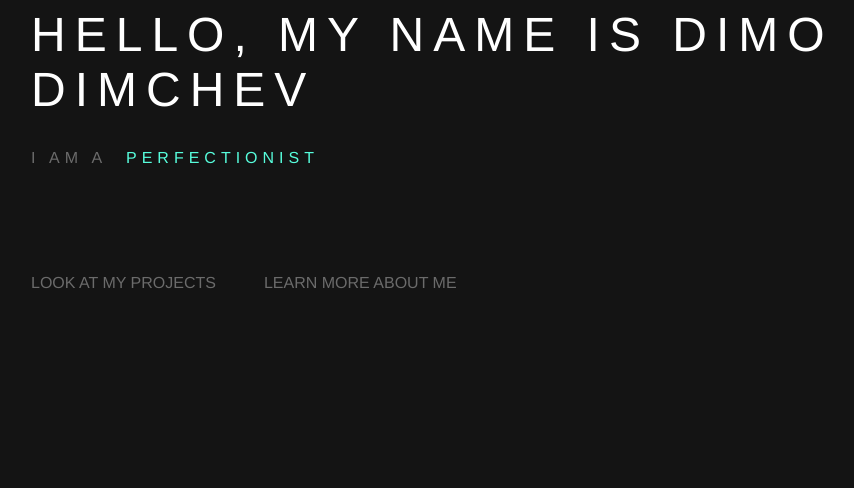
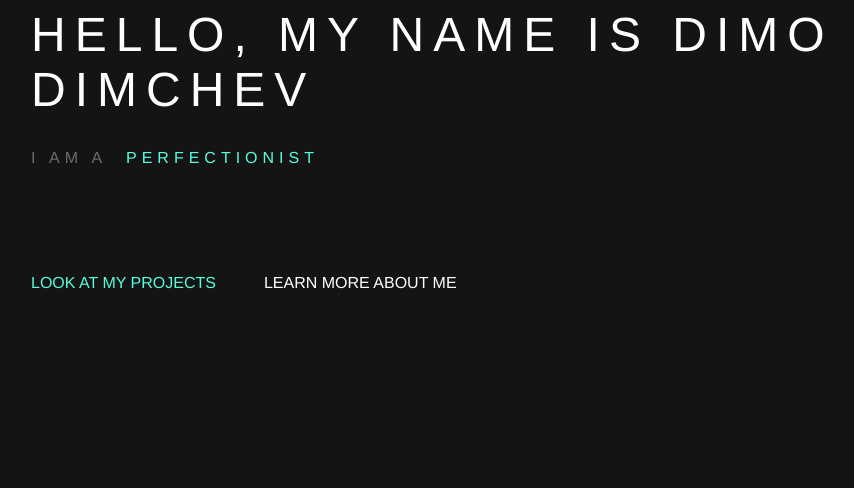
Before and after one commit to DimoDimchev/Personal-Website, a Django app: page / in a window 1280 px wide. Shown: the part 241-729 px from the top of the page, without its empty margins (65-919 px from the left). Run offline with Django 3.2, Linux system fonts and the light colour scheme; some libraries are stand-ins or nearby versions.

Commit message:
Fixed styling bug on index

```diff
--- a/static/css/index.css
+++ b/static/css/index.css
@@ -25,6 +25,23 @@ body {
     margin-bottom: 25px;
     margin-left: 45px;
     display: block;
+}
+
+.cta {
+    margin-right: 3em;
+    transition: color 0.3s ease;
+}
+
+.primary-cta {
+    color: #57fddc;
+}
+
+.secondary-cta {
+    color: #ffffff;
+}
+
+.cta:hover {
+    color: #6b6b6b;
 }
 
 .buttons {
```
